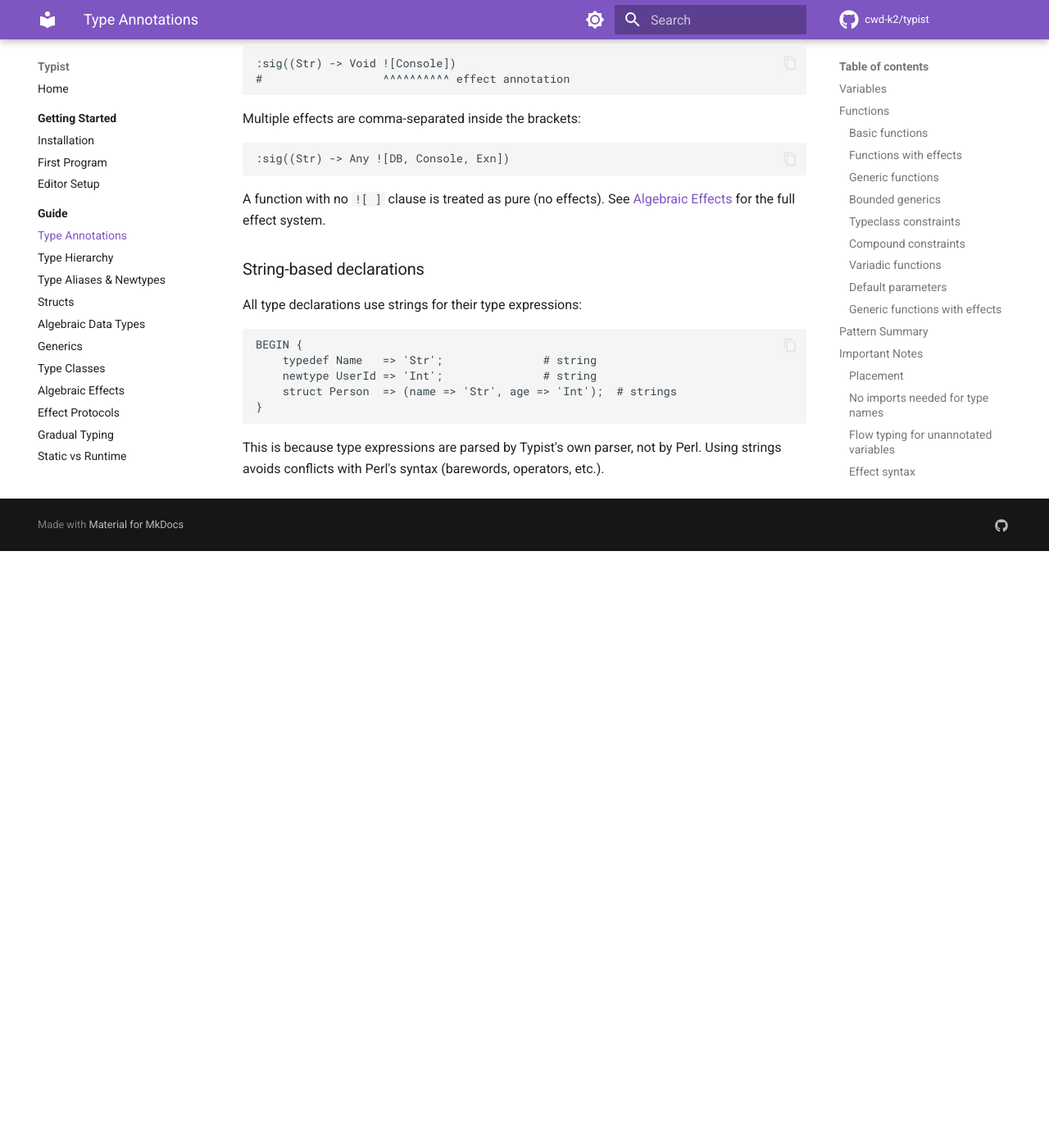
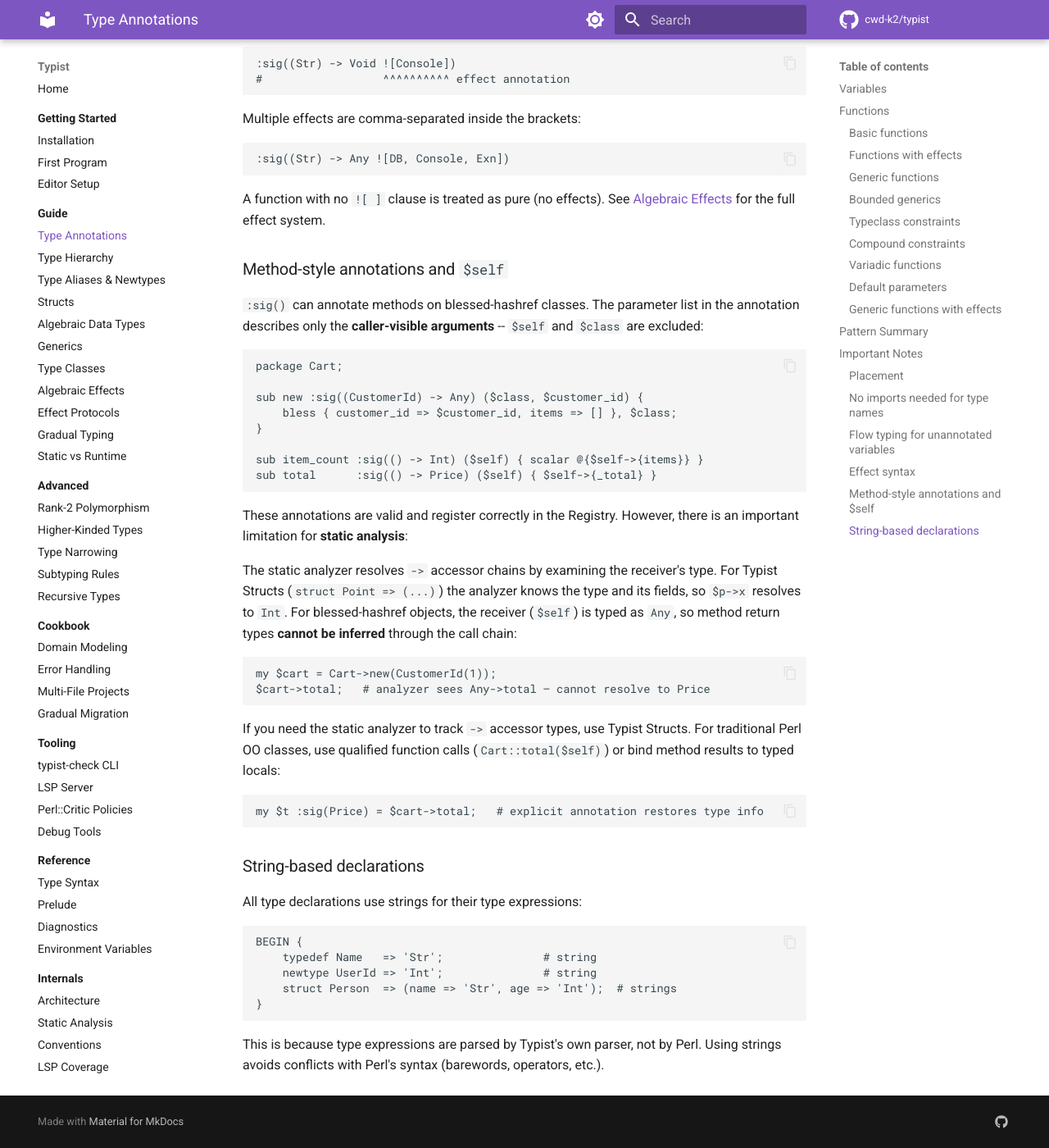
Before and after one commit to cwd-k2/typist, an MkDocs documentation site: the page built from docs/guide/type-annotations.md, in a window 1280 px wide and 1400 px high, scrolled down 5360 px. Shown: the whole window at 82% size. Built offline with MkDocs 1.6.1 and Material for MkDocs 9.7.7, drawn with Linux system fonts in a browser that asks for light colours; comment, search, counter and statistics services are not loaded; before the commit the page ends 6032 px from its top, so only the background shows below that.

Commit message:
Document $self type inference limitation for blessed-hashref OO
Static analyzer resolves -> accessor chains by receiver type.
Struct types work, but blessed-hashref $self is typed as Any,
so method return types cannot be inferred through the call chain.
Added workaround guidance (qualified calls, typed locals).

Co-Authored-By: Claude Opus 4.6 <noreply@anthropic.com>

````diff
--- a/docs/guide/type-annotations.md
+++ b/docs/guide/type-annotations.md
@@ -246,6 +246,36 @@ Multiple effects are comma-separated inside the brackets:
 
 A function with no `![ ]` clause is treated as pure (no effects). See [Algebraic Effects](effects.md) for the full effect system.
 
+### Method-style annotations and `$self`
+
+`:sig()` can annotate methods on blessed-hashref classes. The parameter list in the annotation describes only the **caller-visible arguments** -- `$self` and `$class` are excluded:
+
+```typist
+package Cart;
+
+sub new :sig((CustomerId) -> Any) ($class, $customer_id) {
+    bless { customer_id => $customer_id, items => [] }, $class;
+}
+
+sub item_count :sig(() -> Int) ($self) { scalar @{$self->{items}} }
+sub total      :sig(() -> Price) ($self) { $self->{_total} }
+```
+
+These annotations are valid and register correctly in the Registry. However, there is an important limitation for **static analysis**:
+
+The static analyzer resolves `->` accessor chains by examining the receiver's type. For Typist Structs (`struct Point => (...)`) the analyzer knows the type and its fields, so `$p->x` resolves to `Int`. For blessed-hashref objects, the receiver (`$self`) is typed as `Any`, so method return types **cannot be inferred** through the call chain:
+
+```typist
+my $cart = Cart->new(CustomerId(1));
+$cart->total;   # analyzer sees Any->total — cannot resolve to Price
+```
+
+If you need the static analyzer to track `->` accessor types, use Typist Structs. For traditional Perl OO classes, use qualified function calls (`Cart::total($self)`) or bind method results to typed locals:
+
+```typist
+my $t :sig(Price) = $cart->total;   # explicit annotation restores type info
+```
+
 ### String-based declarations
 
 All type declarations use strings for their type expressions:
````
